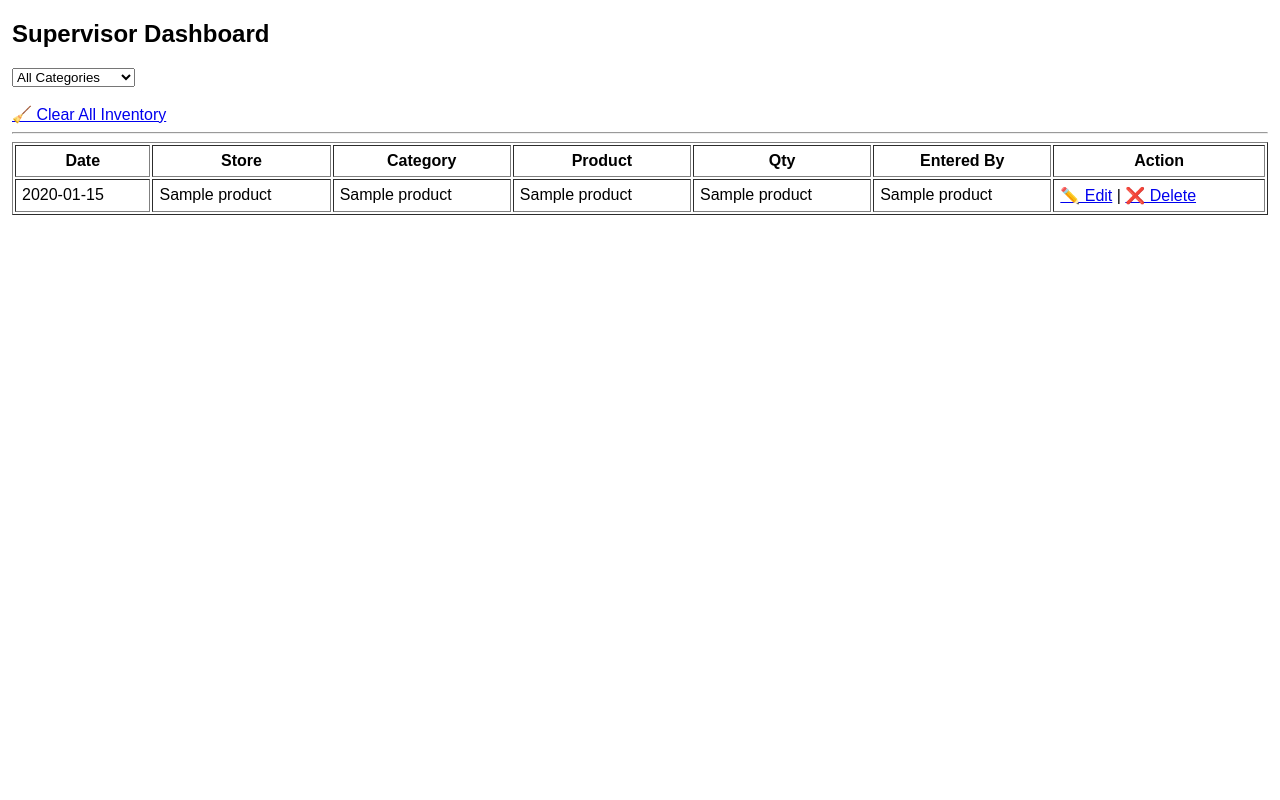
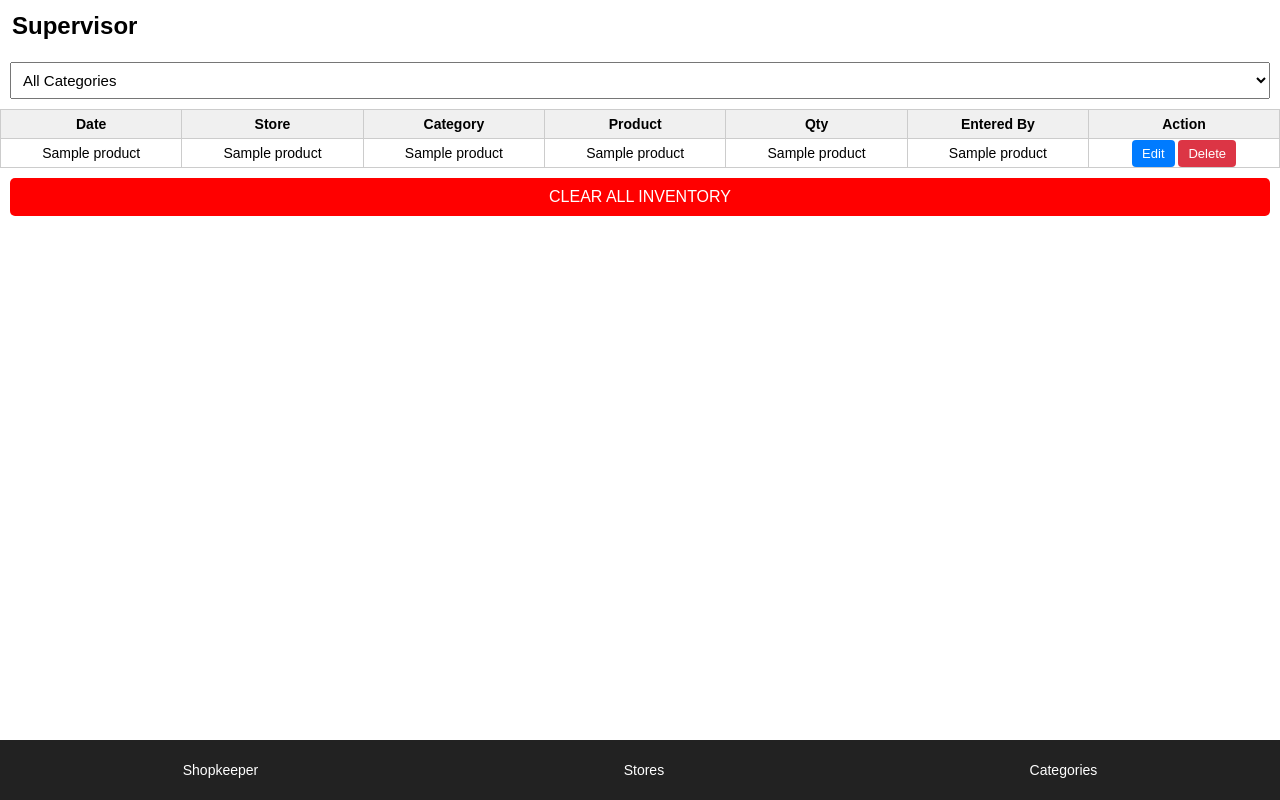
Before and after one commit to hetshah8100/inventory-system, a Flask app: template templates/supervisor.html in a window 1280 px wide. Run offline with Flask 3, Linux system fonts and the light colour scheme; the template is opened without the code that fills it: most values are stand-ins (such as "Sample title", 1, 10 or a date in 2020); some libraries are stand-ins or nearby versions.

Commit message:
Update supervisor.html

```diff
--- a/templates/supervisor.html
+++ b/templates/supervisor.html
@@ -2,36 +2,111 @@
 <html>
 <head>
     <title>Supervisor</title>
-    <link rel="stylesheet" href="{{ url_for('static', filename='style.css') }}">
+
+    <meta name="viewport" content="width=device-width, initial-scale=1.0">
+
+    <style>
+        body {
+            font-family: Arial, sans-serif;
+            margin: 0;
+            padding-bottom: 70px; /* space for bottom nav */
+        }
+
+        h2 {
+            margin: 12px;
+        }
+
+        table {
+            width: 100%;
+            border-collapse: collapse;
+            font-size: 14px;
+        }
+
+        th, td {
+            border: 1px solid #ccc;
+            padding: 6px;
+            text-align: center;
+        }
+
+        th {
+            background: #f0f0f0;
+        }
+
+        /* FILTER */
+        .filter-box {
+            padding: 10px;
+        }
+
+        select {
+            width: 100%;
+            padding: 8px;
+            font-size: 15px;
+        }
+
+        /* BUTTONS */
+        .btn {
+            padding: 6px 10px;
+            text-decoration: none;
+            border-radius: 4px;
+            font-size: 13px;
+            color: white;
+        }
+
+        .edit { background: #007bff; }
+        .delete { background: #dc3545; }
+
+        .clear-btn {
+            display: block;
+            margin: 10px;
+            padding: 10px;
+            background: red;
+            color: white;
+            text-align: center;
+            border-radius: 5px;
+            text-decoration: none;
+        }
+
+        /* 🔽 BOTTOM NAV – ALWAYS VISIBLE */
+        .bottom-nav {
+            position: fixed;
+            bottom: 0;
+            left: 0;
+            right: 0;
+            height: 60px;
+            background: #222;
+            display: flex;
+            justify-content: space-around;
+            align-items: center;
+            z-index: 9999;
+        }
+
+        .bottom-nav a {
+            color: white;
+            text-decoration: none;
+            font-size: 14px;
+            text-align: center;
+        }
+    </style>
 </head>
+
 <body>
 
-<h2>Supervisor Dashboard</h2>
+<h2>Supervisor</h2>
 
-<!-- Filter -->
-<form method="get">
-    <select name="category" onchange="this.form.submit()">
-        <option value="All">All Categories</option>
+<!-- FILTER (AUTO CHANGE, NO BUTTON) -->
+<div class="filter-box">
+    <select onchange="location = this.value;">
+        <option value="{{ url_for('supervisor') }}">All Categories</option>
         {% for c in categories %}
-        <option value="{{ c }}" {% if c == selected_category %}selected{% endif %}>
-            {{ c }}
-        </option>
+            <option value="{{ url_for('supervisor', category=c) }}"
+                {% if selected_category == c %}selected{% endif %}>
+                {{ c }}
+            </option>
         {% endfor %}
     </select>
-</form>
+</div>
 
-<br>
-
-<a href="{{ url_for('clear_inventory') }}"
-   onclick="return confirm('Clear all inventory?')">
-   🧹 Clear All Inventory
-</a>
-
-<hr>
-
-<!-- DESKTOP TABLE -->
-<div class="desktop-only">
-<table border="1" cellpadding="6" width="100%">
+<table>
     <tr>
         <th>Date</th>
         <th>Store</th>
@@ -44,41 +119,27 @@
 
     {% for p in products %}
     <tr>
-        <td>{{ p[1].strftime("%Y-%m-%d %H:%M") }}</td>
+        <td>{{ p[1] }}</td>
         <td>{{ p[2] }}</td>
         <td>{{ p[3] }}</td>
         <td>{{ p[4] }}</td>
         <td>{{ p[5] }}</td>
         <td>{{ p[6] }}</td>
         <td>
-            <a href="{{ url_for('edit_product', pid=p[0]) }}">✏️ Edit</a> |
-            <a href="{{ url_for('delete_product', pid=p[0]) }}"
-               onclick="return confirm('Delete this item?')">❌ Delete</a>
+            <a class="btn edit" href="{{ url_for('edit_product', pid=p[0]) }}">Edit</a>
+            <a class="btn delete" href="{{ url_for('delete_product', pid=p[0]) }}"
+               onclick="return confirm('Delete this item?')">Delete</a>
         </td>
     </tr>
     {% endfor %}
 </table>
-</div>
 
-<!-- MOBILE CARDS -->
-<div class="mobile-only">
-{% for p in products %}
-<div class="card">
-    <strong>{{ p[4] }}</strong><br>
-    🏬 {{ p[2] }}<br>
-    🗂 {{ p[3] }}<br>
-    📦 Qty: {{ p[5] }}<br>
-    👤 {{ p[6] }}<br>
-    🕒 {{ p[1].strftime("%Y-%m-%d %H:%M") }}<br><br>
+<a class="clear-btn" href="{{ url_for('clear_inventory') }}"
+   onclick="return confirm('Clear all inventory?')">
+   CLEAR ALL INVENTORY
+</a>
 
-    <a href="{{ url_for('edit_product', pid=p[0]) }}">✏️ Edit</a> |
-    <a href="{{ url_for('delete_product', pid=p[0]) }}"
-       onclick="return confirm('Delete this item?')">❌ Delete</a>
-</div>
-{% endfor %}
-</div>
-
-<!-- BOTTOM NAV (MOBILE ONLY) -->
+<!-- 🔽 BOTTOM NAVIGATION -->
 <div class="bottom-nav">
     <a href="{{ url_for('shopkeeper') }}">Shopkeeper</a>
     <a href="{{ url_for('manage_stores') }}">Stores</a>
```
